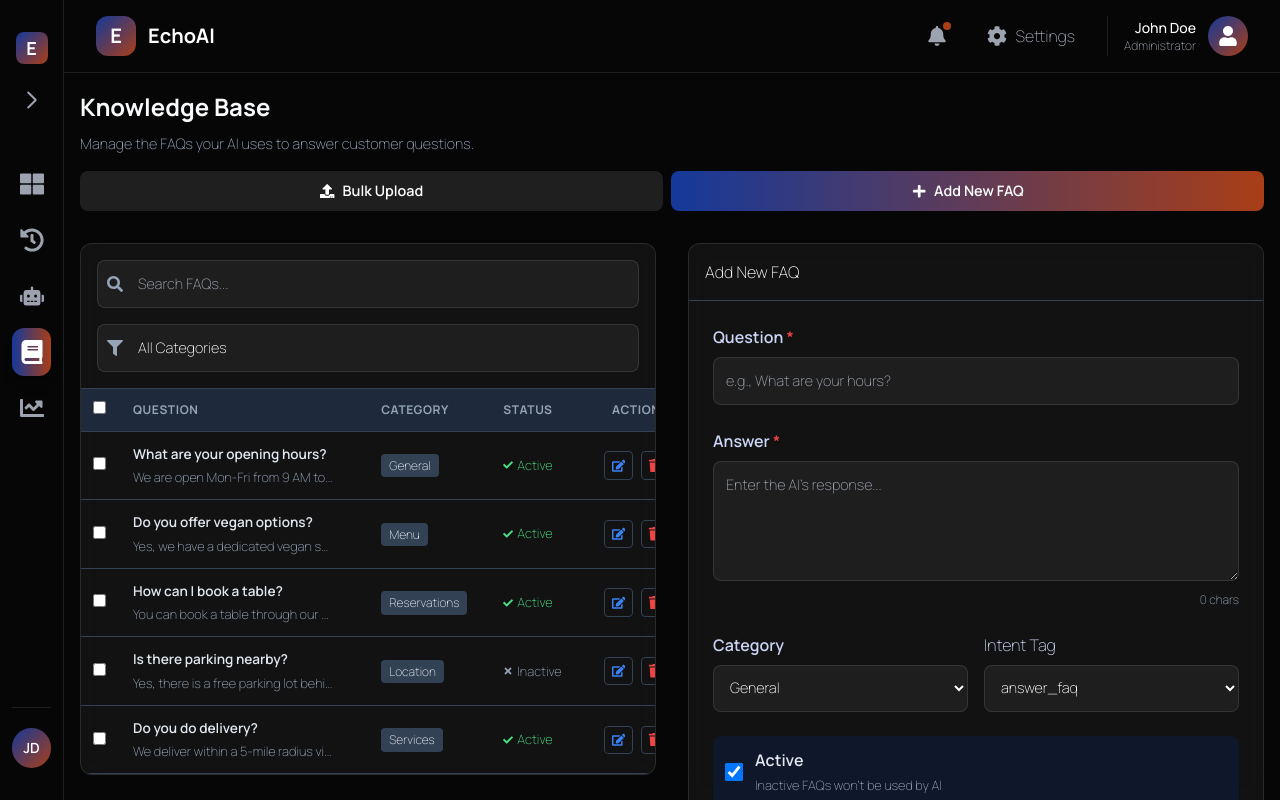
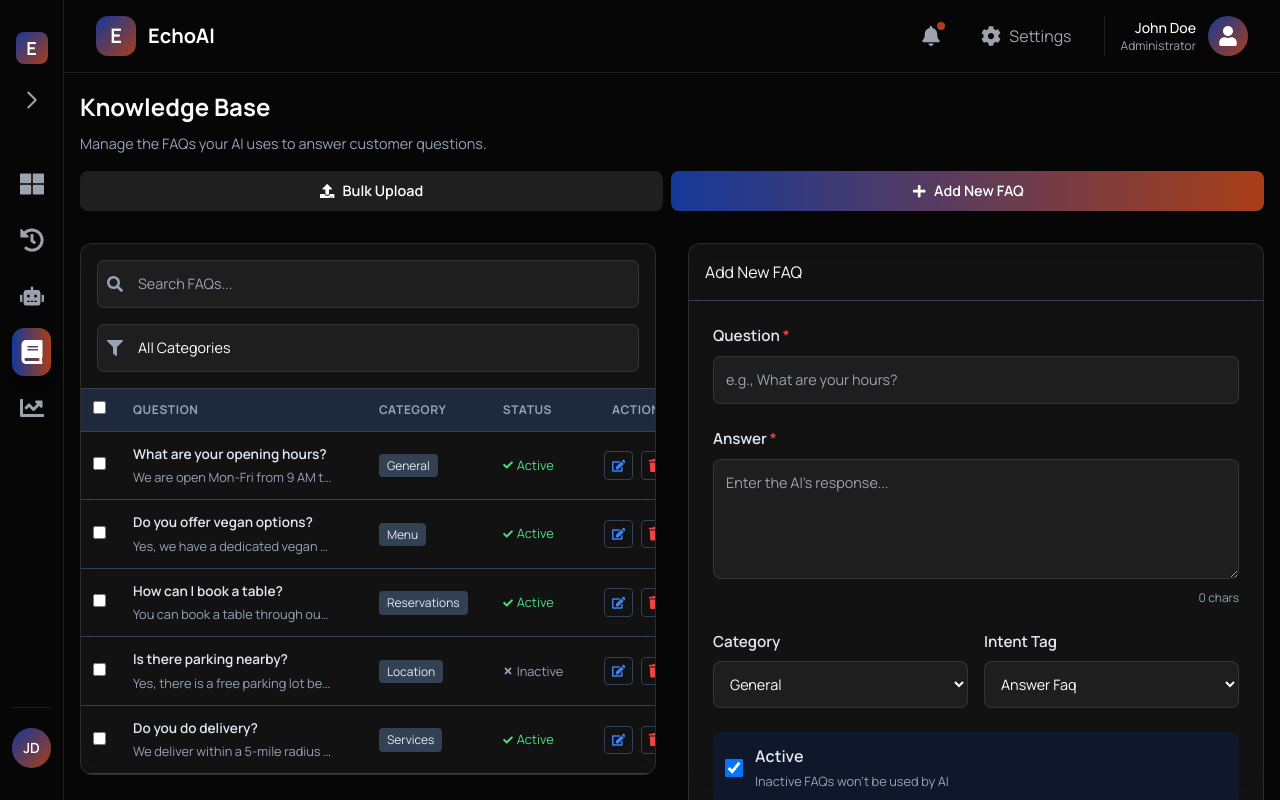
Before and after one commit to kavon-11/Huawei, a React (Vite) app: page /dashboard/knowledge in a window 1280 px wide. Built offline with nearby package versions, Linux system fonts and the light colour scheme.

Commit message:
Font weight and intents renaming

```diff
--- a/index.html
+++ b/index.html
@@ -13,7 +13,7 @@
     <title>SynapseAI</title>
   </head>
 
-  <body class="h-full font-sans font-extralight">
+  <body class="h-full font-sans">
     <div id="root" class="h-full"></div>
     <script type="module" src="/src/main.jsx"></script>
   </body>
--- a/src/index.css
+++ b/src/index.css
@@ -13,7 +13,7 @@ html,
 body {
   font-family: "Manrope", ui-sans-serif, system-ui, -apple-system, "Segoe UI",
     Roboto, "Helvetica Neue", Arial, "Noto Sans", "Liberation Sans", sans-serif;
-  font-weight: 200;
+  font-weight: 400;
   color: white;
 }
 
--- a/src/pages/Dashboard/AI-Conf.jsx
+++ b/src/pages/Dashboard/AI-Conf.jsx
@@ -10,6 +10,14 @@ import {
 } from "react-icons/fa";
 import DashboardCard from "../../components/DashboardCard";
 import GradientText from "../../components/GradientText";
+
+// Helper function to format intent names for display
+const formatIntentName = (name) => {
+  return name
+    .split("_")
+    .map((word) => word.charAt(0).toUpperCase() + word.slice(1))
+    .join(" ");
+};
 
 export default function AIConf() {
   const [activeTab, setActiveTab] = useState("basic");
@@ -281,6 +289,7 @@ export default function AIConf() {
     marginBottom: "0.5rem",
     fontWeight: "600",
     color: "#e2e8f0",
+    fontSize: "0.95rem",
   };
 
   const inputStyle = {
@@ -704,8 +713,14 @@ export default function AIConf() {
                       }}
                     >
                       {intent.expanded ? <FaChevronUp /> : <FaChevronDown />}
-                      <span style={{ fontWeight: "600", color: "#e2e8f0" }}>
-                        {intent.name}
+                      <span
+                        style={{
+                          fontWeight: "600",
+                          color: "#e2e8f0",
+                          fontSize: "1rem",
+                        }}
+                      >
+                        {formatIntentName(intent.name)}
                       </span>
                     </div>
                     <div
--- a/src/pages/Dashboard/Analytics.jsx
+++ b/src/pages/Dashboard/Analytics.jsx
@@ -259,13 +259,30 @@ export default function Analytics() {
               </Pie>
               <Tooltip
                 contentStyle={{
-                  backgroundColor: "rgba(6,6,6,0.95)",
-                  border: "1px solid rgba(255,255,255,0.1)",
+                  backgroundColor: "rgba(10, 10, 10, 0.98)",
+                  border: "1px solid rgba(255,255,255,0.2)",
                   borderRadius: "12px",
-                  color: "#fff",
+                  padding: "12px",
+                  boxShadow: "0 4px 6px rgba(0,0,0,0.3)",
+                }}
+                itemStyle={{
+                  color: "#ffffff",
+                  fontSize: "14px",
+                  fontWeight: "500",
+                }}
+                labelStyle={{
+                  color: "#ffffff",
+                  fontSize: "14px",
+                  fontWeight: "600",
+                  marginBottom: "4px",
                 }}
               />
-              <Legend verticalAlign="bottom" height={36} iconType="circle" />
+              <Legend
+                verticalAlign="bottom"
+                height={36}
+                iconType="circle"
+                wrapperStyle={{ color: "#e2e8f0", fontSize: "14px" }}
+              />
             </PieChart>
           </ResponsiveContainer>
         </DashboardCard>
@@ -302,10 +319,22 @@ export default function Analytics() {
               <Tooltip
                 cursor={{ fill: "rgba(255,255,255,0.05)" }}
                 contentStyle={{
-                  backgroundColor: "rgba(6,6,6,0.95)",
-                  border: "1px solid rgba(255,255,255,0.1)",
+                  backgroundColor: "rgba(10, 10, 10, 0.98)",
+                  border: "1px solid rgba(255,255,255,0.2)",
                   borderRadius: "12px",
-                  color: "#fff",
+                  padding: "12px",
+                  boxShadow: "0 4px 6px rgba(0,0,0,0.3)",
+                }}
+                itemStyle={{
+                  color: "#ffffff",
+                  fontSize: "14px",
+                  fontWeight: "500",
+                }}
+                labelStyle={{
+                  color: "#ffffff",
+                  fontSize: "14px",
+                  fontWeight: "600",
+                  marginBottom: "4px",
                 }}
               />
               <Bar dataKey="accuracy" radius={[0, 4, 4, 0]} barSize={20}>
--- a/src/pages/Dashboard/CallHistory.jsx
+++ b/src/pages/Dashboard/CallHistory.jsx
@@ -15,6 +15,14 @@ import {
 import DashboardCard from "../../components/DashboardCard";
 import GradientText from "../../components/GradientText";
 import Badge from "../../components/Badge";
+
+// Helper function to format intent names for display
+const formatIntentName = (name) => {
+  return name
+    .split("_")
+    .map((word) => word.charAt(0).toUpperCase() + word.slice(1))
+    .join(" ");
+};
 
 // Mock Data
 const MOCK_CALLS = [
@@ -292,7 +300,7 @@ export default function CallHistory() {
             <option value="All">All Intents</option>
             {INTENTS.map((i) => (
               <option key={i} value={i}>
-                {i}
+                {formatIntentName(i)}
               </option>
             ))}
           </select>
@@ -349,7 +357,7 @@ export default function CallHistory() {
                       {call.duration}
                     </td>
                     <td className="py-3 text-gray-300 text-sm">
-                      {call.intent}
+                      {formatIntentName(call.intent)}
                     </td>
                     <td className="py-3">
                       <div className="flex items-center gap-2">
@@ -542,7 +550,7 @@ export default function CallHistory() {
                                     </option>
                                     {INTENTS.map((i) => (
                                       <option key={i} value={i}>
-                                        {i}
+                                        {formatIntentName(i)}
                                       </option>
                                     ))}
                                   </select>
--- a/src/pages/Dashboard/KnowledgeBase.jsx
+++ b/src/pages/Dashboard/KnowledgeBase.jsx
@@ -14,6 +14,14 @@ import {
 } from "react-icons/fa";
 import DashboardCard from "../../components/DashboardCard";
 import GradientText from "../../components/GradientText";
+
+// Helper function to format intent names for display
+const formatIntentName = (name) => {
+  return name
+    .split("_")
+    .map((word) => word.charAt(0).toUpperCase() + word.slice(1))
+    .join(" ");
+};
 
 // Mock Data
 const INITIAL_FAQS = [
@@ -790,7 +798,8 @@ export default function KnowledgeBase() {
                   display: "block",
                   marginBottom: "0.5rem",
                   fontWeight: "600",
-                  color: "#cbd5f5",
+                  color: "#e2e8f0",
+                  fontSize: "0.95rem",
                 }}
               >
                 Question <span style={{ color: "#ef4444" }}>*</span>
@@ -812,7 +821,8 @@ export default function KnowledgeBase() {
                   display: "block",
                   marginBottom: "0.5rem",
                   fontWeight: "600",
-                  color: "#cbd5f5",
+                  color: "#e2e8f0",
+                  fontSize: "0.95rem",
                 }}
               >
                 Answer <span style={{ color: "#ef4444" }}>*</span>
@@ -854,7 +864,8 @@ export default function KnowledgeBase() {
                     display: "block",
                     marginBottom: "0.5rem",
                     fontWeight: "600",
-                    color: "#cbd5f5",
+                    color: "#e2e8f0",
+                    fontSize: "0.95rem",
                   }}
                 >
                   Category
@@ -877,8 +888,9 @@ export default function KnowledgeBase() {
                   style={{
                     display: "block",
                     marginBottom: "0.5rem",
-                    fontWeight: "60",
-                    color: "#cbd5f5",
+                    fontWeight: "600",
+                    color: "#e2e8f0",
+                    fontSize: "0.95rem",
                   }}
                 >
                   Intent Tag
@@ -891,7 +903,7 @@ export default function KnowledgeBase() {
                 >
                   {INTENTS.map((intent) => (
                     <option key={intent} value={intent}>
-                      {intent}
+                      {formatIntentName(intent)}
                     </option>
                   ))}
                 </select>
--- a/src/pages/Dashboard/LiveCalls.jsx
+++ b/src/pages/Dashboard/LiveCalls.jsx
@@ -388,7 +388,7 @@ export default function LiveCalls() {
                       color: "#cbd5f5",
                     }}
                   >
-                    {call.intent}
+                    {formatIntentName(call.intent)}
                   </span>
                 </div>
                 <div
```
